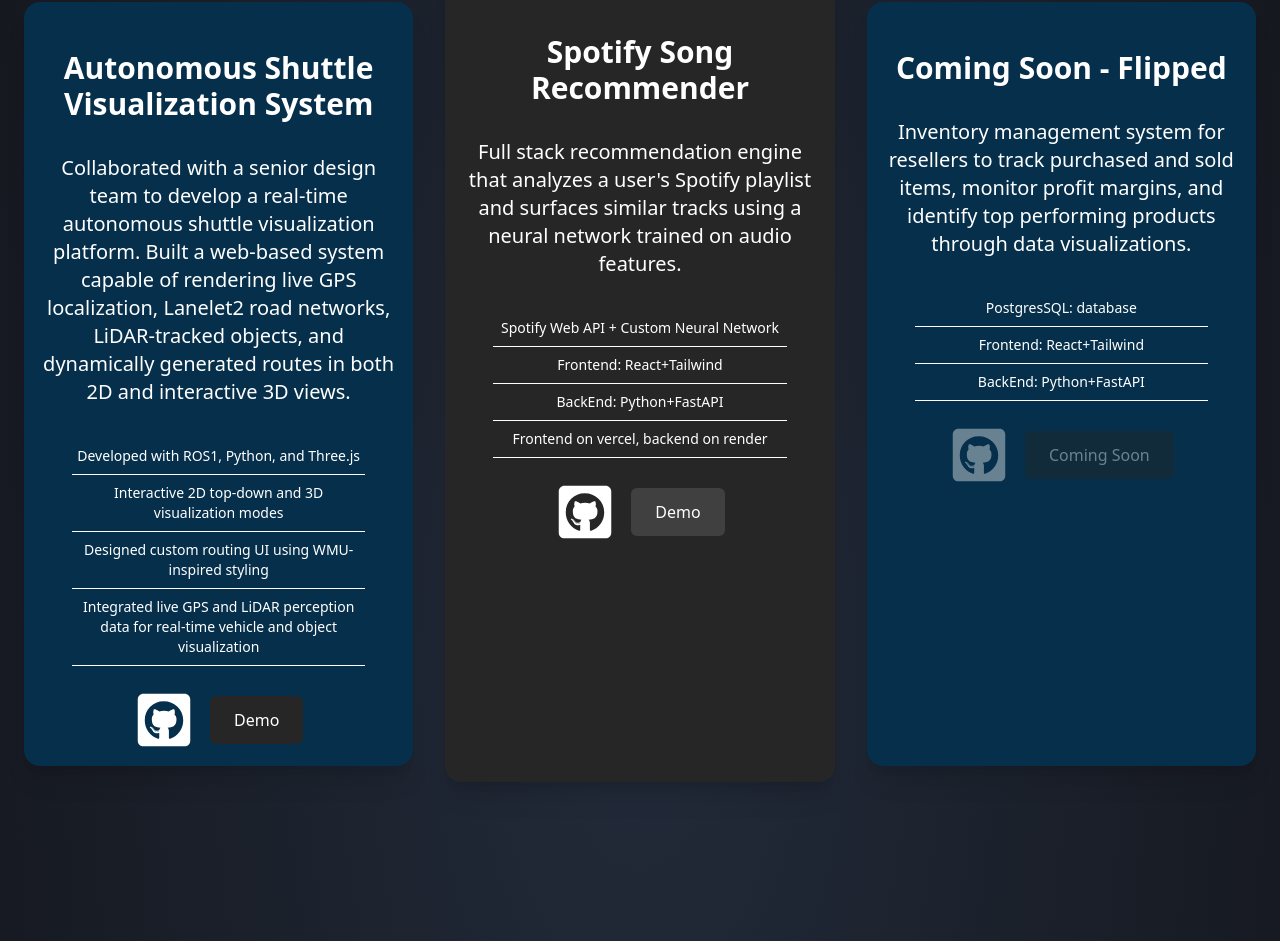
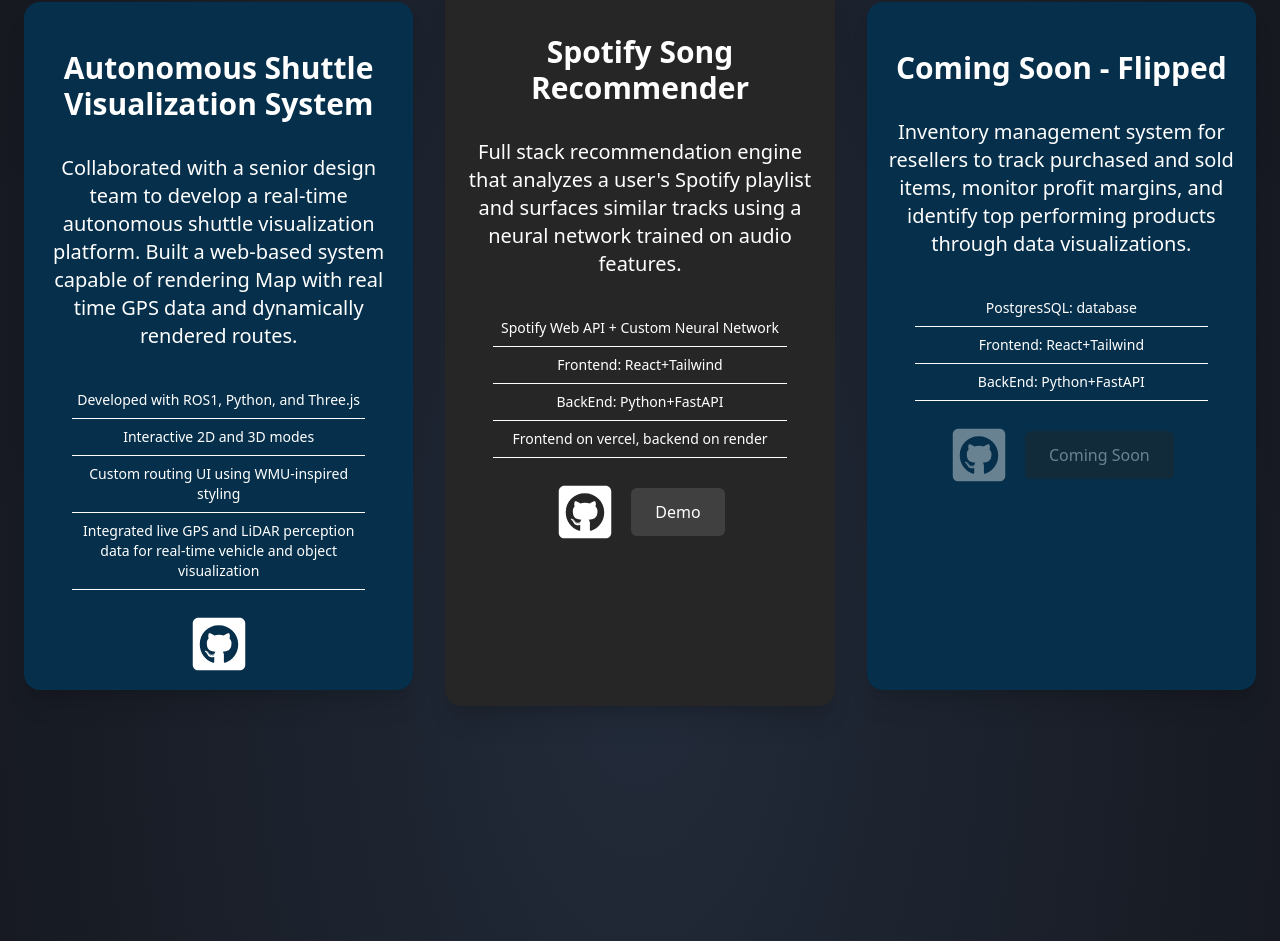
Before and after one commit to Cholito04/porfolio, a React (Vite) app: page / in a window 1280 px wide. Shown: the part 698-1639 px from the top of the page. Built offline with nearby package versions, Linux system fonts and the light colour scheme.

Commit message:
changed project card

```diff
--- a/src/components/Projects.tsx
+++ b/src/components/Projects.tsx
@@ -21,21 +21,17 @@
             <p className="text-center text-xl font-light">
               Collaborated with a senior design team to develop a real-time
               autonomous shuttle visualization platform. Built a web-based
-              system capable of rendering live GPS localization, Lanelet2 road
-              networks, LiDAR-tracked objects, and dynamically generated routes
-              in both 2D and interactive 3D views.
+              system capable of rendering Map with real time GPS data and
+              dynamically rendered routes.
             </p>
 
             <div className="text-center text-sm">
               <p className="py-2 border-b mx-8 mt-8">
                 Developed with ROS1, Python, and Three.js
               </p>
+              <p className="py-2 border-b mx-8"> Interactive 2D and 3D modes</p>
               <p className="py-2 border-b mx-8">
-                {" "}
-                Interactive 2D top-down and 3D visualization modes
-              </p>
-              <p className="py-2 border-b mx-8">
-                Designed custom routing UI using WMU-inspired styling
+                Custom routing UI using WMU-inspired styling
               </p>
               <p className="py-2 border-b mx-8">
                 Integrated live GPS and LiDAR perception data for real-time
@@ -53,12 +49,6 @@
                   className="hover:scale-120 duration-300"
                   size={60}
                 />
-              </a>
-              <a
-                href="https://mauriciomancera.dev"
-                className="h-[60-px] px-6 py-3 rounded-md bg-neutral-800 hover:bg-neutral-700 transition"
-              >
-                Demo
               </a>
             </div>
           </div>
```
